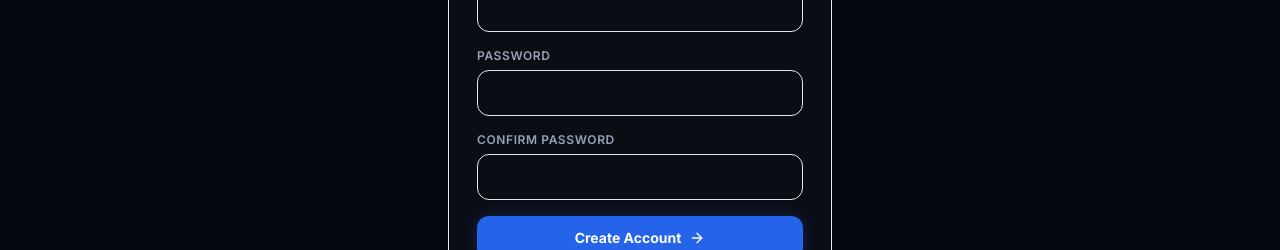
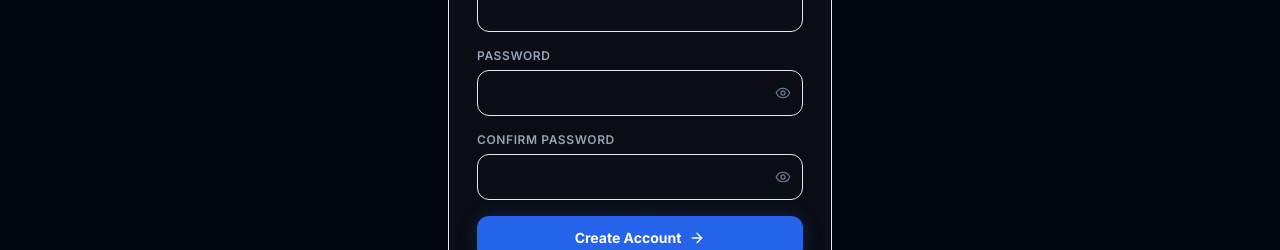
Before and after one commit to deepaksureshnaik2006-commits/queryai, a React (Vite) app in the folder frontend/: page /signup in a window 1280 px wide. Shown: the part 412-662 px from the top of the page. Built offline with nearby package versions, Linux system fonts and the light colour scheme; no server answers.

Commit message:
initial commit

```diff
--- a/frontend/src/pages/Login.jsx
+++ b/frontend/src/pages/Login.jsx
@@ -2,11 +2,12 @@ import { useState } from 'react';
 import { Link, useNavigate } from 'react-router-dom';
 import { useAuth } from '../context/AuthContext';
 import toast from 'react-hot-toast';
-import { Database, ArrowRight, Loader2 } from 'lucide-react';
+import { Database, ArrowRight, Loader2, Eye, EyeOff } from 'lucide-react';
 
 export default function Login() {
   const [email, setEmail] = useState('');
   const [password, setPassword] = useState('');
+  const [showPassword, setShowPassword] = useState(false);
   const [loading, setLoading] = useState(false);
   const { login } = useAuth();
   const navigate = useNavigate();
@@ -59,13 +60,22 @@ export default function Login() {
             </div>
             <div>
               <label className="block text-xs font-semibold text-slate-400 mb-1.5 uppercase tracking-wider">Password</label>
-              <input
-                type="password"
-                value={password}
-                onChange={(e) => setPassword(e.target.value)}
-                className={inputClass}
-                autoComplete="current-password"
-              />
+              <div className="relative">
+                <input
+                  type={showPassword ? "text" : "password"}
+                  value={password}
+                  onChange={(e) => setPassword(e.target.value)}
+                  className={`${inputClass} pr-10`}
+                  autoComplete="current-password"
+                />
+                <button
+                  type="button"
+                  onClick={() => setShowPassword(!showPassword)}
+                  className="absolute right-3 top-1/2 -translate-y-1/2 text-slate-500 hover:text-slate-300 transition-colors"
+                >
+                  {showPassword ? <EyeOff className="w-4 h-4" /> : <Eye className="w-4 h-4" />}
+                </button>
+              </div>
             </div>
 
             <button
--- a/frontend/src/pages/Signup.jsx
+++ b/frontend/src/pages/Signup.jsx
@@ -2,13 +2,15 @@ import { useState } from 'react';
 import { Link, useNavigate } from 'react-router-dom';
 import { useAuth } from '../context/AuthContext';
 import toast from 'react-hot-toast';
-import { Database, ArrowRight, Loader2 } from 'lucide-react';
+import { Database, ArrowRight, Loader2, Eye, EyeOff } from 'lucide-react';
 
 export default function Signup() {
   const [fullName, setFullName] = useState('');
   const [email, setEmail] = useState('');
   const [password, setPassword] = useState('');
   const [confirmPassword, setConfirmPassword] = useState('');
+  const [showPassword, setShowPassword] = useState(false);
+  const [showConfirmPassword, setShowConfirmPassword] = useState(false);
   const [loading, setLoading] = useState(false);
   const { signup } = useAuth();
   const navigate = useNavigate();
@@ -79,23 +81,41 @@ export default function Signup() {
             </div>
             <div>
               <label className="block text-xs font-semibold text-slate-400 mb-1.5 uppercase tracking-wider">Password</label>
+              <div className="relative">
                 <input
-                type="password"
+                  type={showPassword ? "text" : "password"}
                   value={password}
                   onChange={(e) => setPassword(e.target.value)}
-                className={inputClass}
+                  className={`${inputClass} pr-10`}
                   autoComplete="new-password"
                 />
+                <button
+                  type="button"
+                  onClick={() => setShowPassword(!showPassword)}
+                  className="absolute right-3 top-1/2 -translate-y-1/2 text-slate-500 hover:text-slate-300 transition-colors"
+                >
+                  {showPassword ? <EyeOff className="w-4 h-4" /> : <Eye className="w-4 h-4" />}
+                </button>
+              </div>
             </div>
             <div>
               <label className="block text-xs font-semibold text-slate-400 mb-1.5 uppercase tracking-wider">Confirm Password</label>
+              <div className="relative">
                 <input
-                type="password"
+                  type={showConfirmPassword ? "text" : "password"}
                   value={confirmPassword}
                   onChange={(e) => setConfirmPassword(e.target.value)}
-                className={inputClass}
+                  className={`${inputClass} pr-10`}
                   autoComplete="new-password"
                 />
+                <button
+                  type="button"
+                  onClick={() => setShowConfirmPassword(!showConfirmPassword)}
+                  className="absolute right-3 top-1/2 -translate-y-1/2 text-slate-500 hover:text-slate-300 transition-colors"
+                >
+                  {showConfirmPassword ? <EyeOff className="w-4 h-4" /> : <Eye className="w-4 h-4" />}
+                </button>
+              </div>
             </div>
 
             <button
```
Lines whose indentation alone changed are shown as unchanged.
